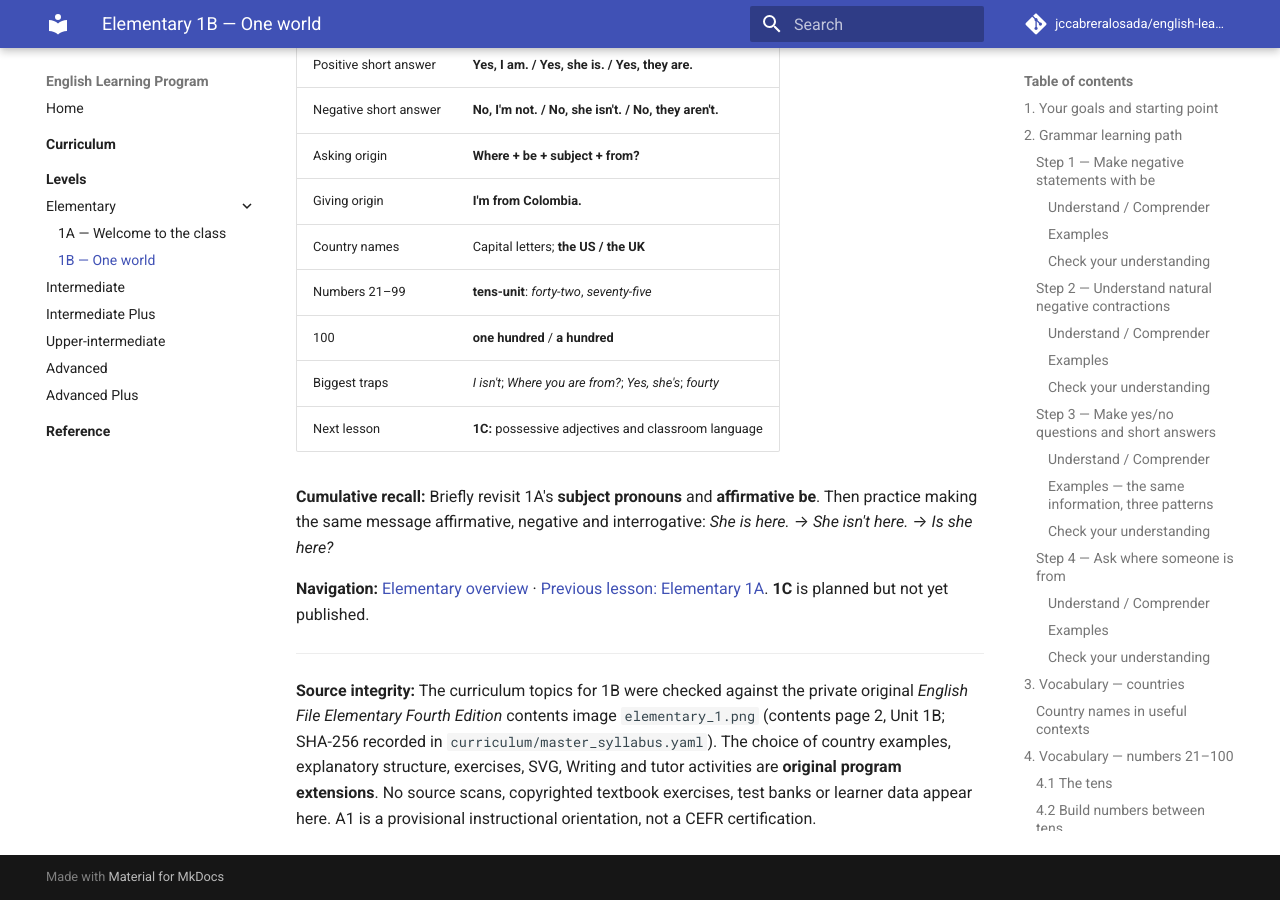
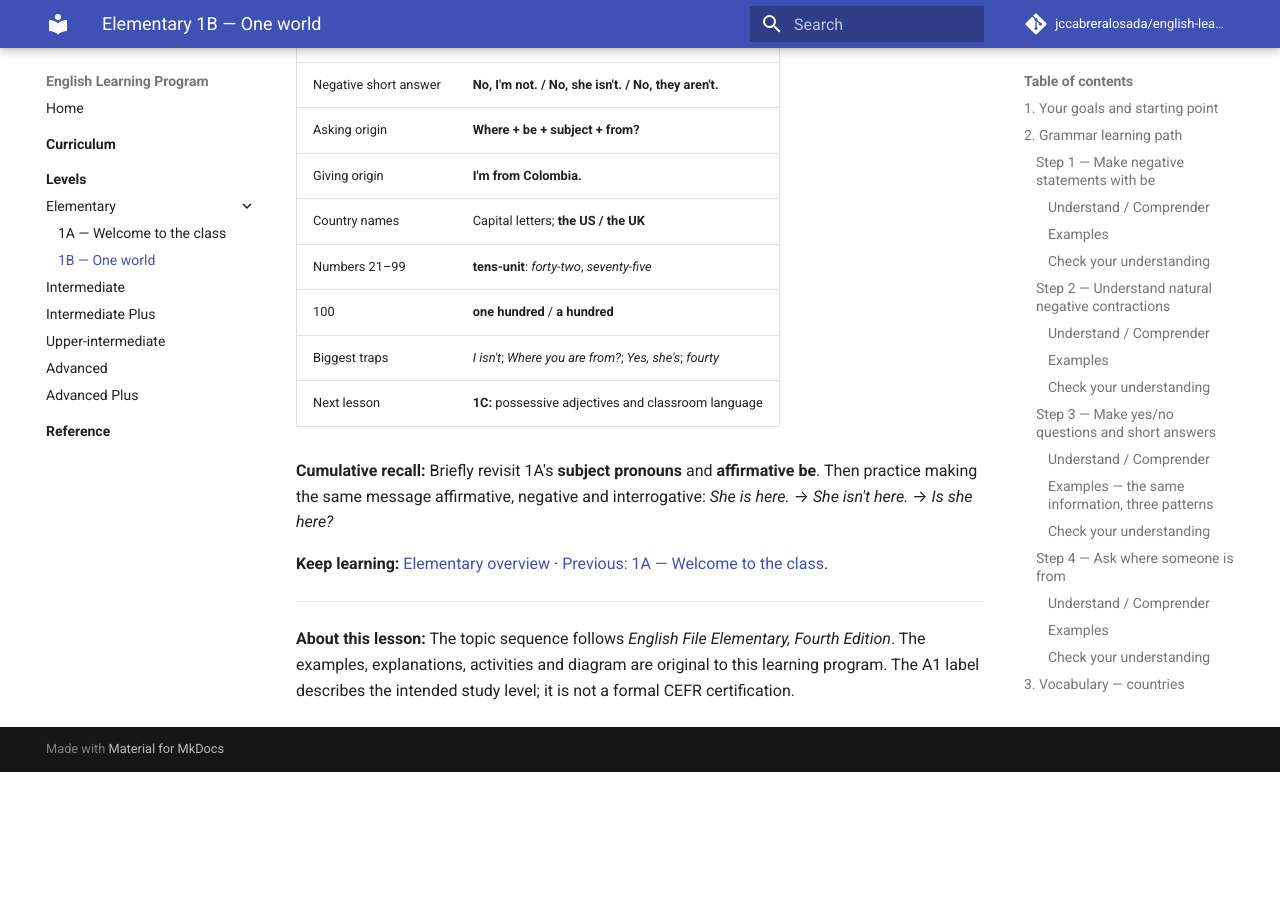
Before and after one commit to jccabreralosada/english-learning-course, an MkDocs documentation site: the page built from docs/elementary/unit_01/lesson_b.md, in a window 1280 px wide and 900 px high, scrolled down 15218 px. Built offline with MkDocs 1.6.1 and Material for MkDocs 9.7.7, drawn with Linux system fonts in a browser that asks for light colours; comment, search, counter and statistics services are not loaded; after the commit the page ends 15990 px from its top, so only the background shows below that; some of the changed text lies outside the part shown.

Commit message:
docs: remove stale editorial labels and align published Elementary navigation

```diff
--- a/docs/elementary/unit_01/lesson_b.md
+++ b/docs/elementary/unit_01/lesson_b.md
@@ -9,7 +9,6 @@ editorial_status: in_review
 cefr_orientation: A1
 cefr_alignment: provisional_program_orientation
 source_origin: source_index_confirmed
-source_reference: "Private project source elementary_1.png, Fourth Edition contents page 2, Unit 1B"
 prerequisites:
   - elementary.unit_01.lesson_a
 review_tags:
@@ -22,7 +21,7 @@ review_tags:
 
 # Elementary 1B — One world
 
-**Lesson ID:** `elementary.unit_01.lesson_b` · **A1 orientation (provisional)** · **Editorial draft — not approved**
+**Elementary · Unit 1B** · **A1 learning orientation**
 
 This is an **original self-study lesson** based on the *topics* of English File Elementary, Fourth Edition, Unit 1B: **negative statements and questions with be**, **countries**, **numbers 21–100**, and **consonant sounds / word stress**. All explanations, dialogues, examples, answers, and visuals here are original program materials, not copies of the textbook.
 
@@ -544,8 +543,8 @@ These are **original instructions for the separate English Learning Program inte
 
 **Cumulative recall:** Briefly revisit 1A's **subject pronouns** and **affirmative be**. Then practice making the same message affirmative, negative and interrogative: *She is here.* → *She isn't here.* → *Is she here?*
 
-**Navigation:** [Elementary overview](../index.md) · [Previous lesson: Elementary 1A](lesson_a.md). **1C** is planned but not yet published.
+**Keep learning:** [Elementary overview](../index.md) · [Previous: 1A — Welcome to the class](lesson_a.md).
 
 ---
 
-**Source integrity:** The curriculum topics for 1B were checked against the private original *English File Elementary Fourth Edition* contents image `elementary_1.png` (contents page 2, Unit 1B; SHA-256 recorded in `curriculum/master_syllabus.yaml`). The choice of country examples, explanatory structure, exercises, SVG, Writing and tutor activities are **original program extensions**. No source scans, copyrighted textbook exercises, test banks or learner data appear here. A1 is a provisional instructional orientation, not a CEFR certification.
+**About this lesson:** The topic sequence follows *English File Elementary, Fourth Edition*. The examples, explanations, activities and diagram are original to this learning program. The A1 label describes the intended study level; it is not a formal CEFR certification.
```
